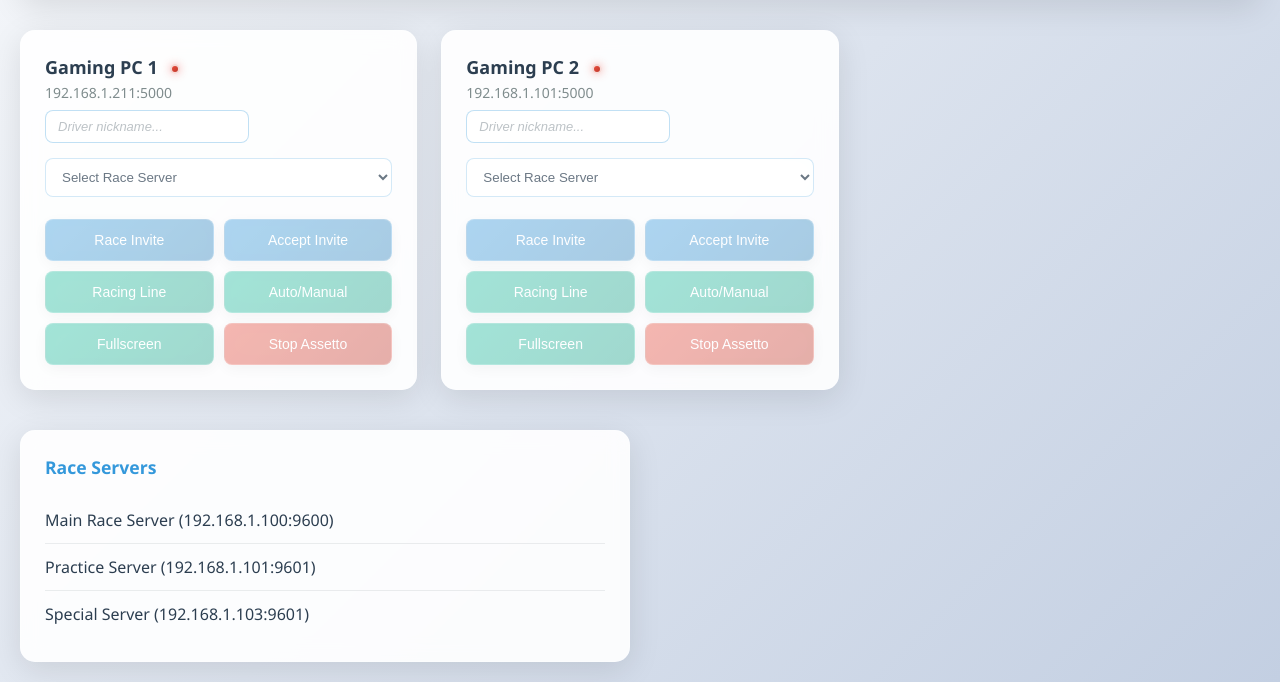
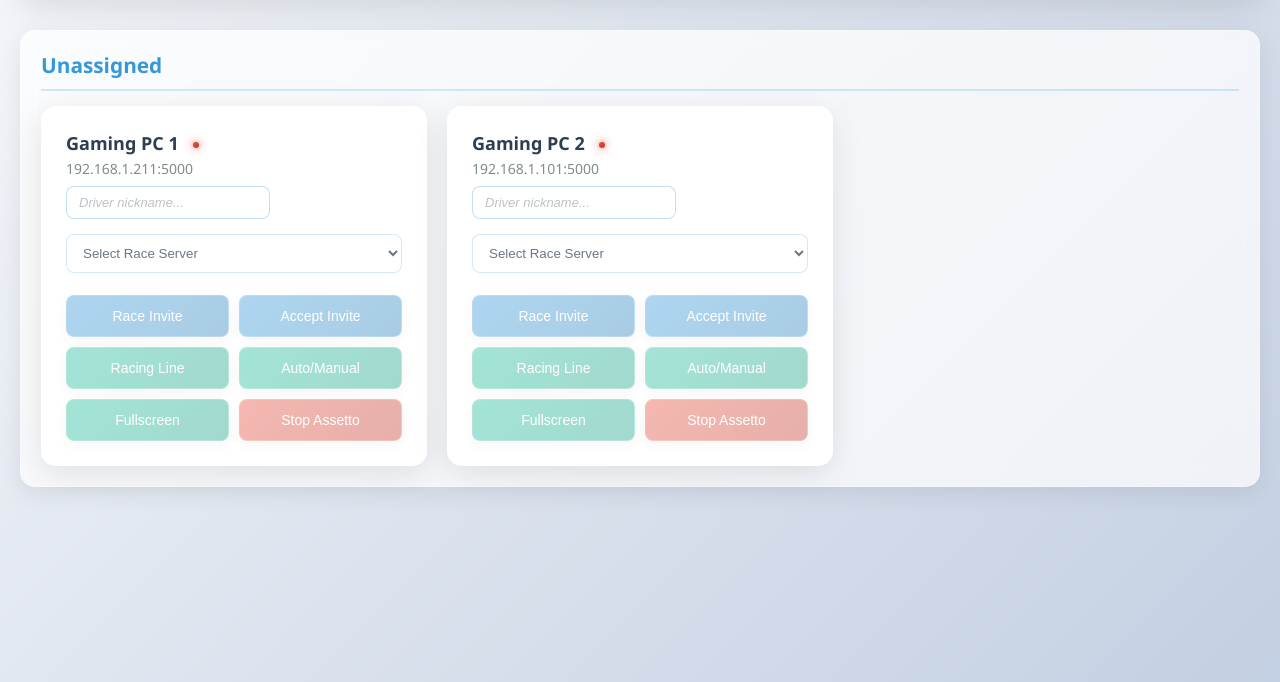
Before and after one commit to Godron629/drivr-client, a Flask app: page / in a window 1280 px wide. Shown: the part 118-800 px from the top of the page. Run offline with Flask 3, Linux system fonts and the light colour scheme.

Commit message:
group by server

```diff
--- a/dashboard/app/static/css/style.css
+++ b/dashboard/app/static/css/style.css
@@ -34,9 +34,37 @@ body {
 }
 
 #clients-container {
+    display: flex;
+    flex-direction: column;
+    gap: 30px;
+}
+
+.server-group {
+    background: rgba(255, 255, 255, 0.7);
+    border-radius: 15px;
+    padding: 20px;
+    backdrop-filter: blur(10px);
+    box-shadow: 0 6px 24px rgba(0, 0, 0, 0.08);
+    border: 1px solid rgba(255, 255, 255, 0.3);
+}
+
+.server-group-header {
+    margin-bottom: 15px;
+    padding-bottom: 10px;
+    border-bottom: 2px solid rgba(52, 152, 219, 0.2);
+}
+
+.server-group-header h3 {
+    color: #3498db;
+    font-weight: 600;
+    font-size: 1.3rem;
+    margin: 0;
+}
+
+.clients-grid {
     display: grid;
     grid-template-columns: repeat(auto-fill, minmax(350px, 1fr));
-    gap: 24px;
+    gap: 20px;
 }
 
 .client-box {
--- a/dashboard/app/static/js/dashboard.js
+++ b/dashboard/app/static/js/dashboard.js
@@ -14,7 +14,6 @@ document.addEventListener('DOMContentLoaded', async function() {
     await loadClientsConfig();
     await loadServersConfig();
     renderClients();
-    renderRaceServers();
     startHealthMonitoring();
 });
 
@@ -42,7 +41,8 @@ async function loadClientsConfig() {
             name: configClient.name,
             ip: configClient.ip,
             nickname: '',
-            status: 'unknown'
+            status: 'unknown',
+            selectedServer: null
         }));
     } catch (error) {
         console.error('Failed to load clients config:', error);
@@ -79,6 +79,15 @@ function updateNickname(clientId, nickname) {
     }
 }
 
+function updateClientServer(clientId, serverValue) {
+    const client = clients.find(c => c.id == clientId);
+    if (client) {
+        client.selectedServer = serverValue || null;
+        // Re-render to update grouping
+        renderClients();
+    }
+}
+
 
 
 
@@ -86,14 +95,67 @@ function renderClients() {
     const container = document.getElementById('clients-container');
     container.innerHTML = '';
 
+    // Group clients by selected server
+    const clientsByServer = new Map();
+
+    // Add unassigned clients
+    const unassignedClients = clients.filter(client => !client.selectedServer);
+    if (unassignedClients.length > 0) {
+        clientsByServer.set('unassigned', {
+            name: 'Unassigned',
+            clients: unassignedClients
+        });
+    }
+
+    // Group clients by their selected server
     clients.forEach(client => {
-        const clientBox = createClientBox(client);
-        container.appendChild(clientBox);
+        if (client.selectedServer) {
+            const server = raceServers.find(s => `${s.ip}:${s.port || '9600'}` === client.selectedServer);
+            if (server) {
+                const serverKey = client.selectedServer;
+                if (!clientsByServer.has(serverKey)) {
+                    clientsByServer.set(serverKey, {
+                        name: server.name,
+                        clients: []
+                    });
+                }
+                clientsByServer.get(serverKey).clients.push(client);
+            }
+        }
+    });
 
-        // Populate the server dropdown for this client
+    // Render each server group
+    clientsByServer.forEach((serverGroup, serverKey) => {
+        const serverContainer = document.createElement('div');
+        serverContainer.className = 'server-group';
+        serverContainer.id = `server-group-${serverKey}`;
+
+        const serverHeader = document.createElement('div');
+        serverHeader.className = 'server-group-header';
+        serverHeader.innerHTML = `<h3>${serverGroup.name}</h3>`;
+        serverContainer.appendChild(serverHeader);
+
+        const clientsGrid = document.createElement('div');
+        clientsGrid.className = 'clients-grid';
+
+        serverGroup.clients.forEach(client => {
+            const clientBox = createClientBox(client);
+            clientsGrid.appendChild(clientBox);
+        });
+
+        serverContainer.appendChild(clientsGrid);
+        container.appendChild(serverContainer);
+    });
+
+    // Update server selects and status indicators after rendering
+    clients.forEach(client => {
         const select = document.getElementById(`server-select-${client.id}`);
         if (select) {
             updateServerSelect(select);
+            // Set the current selection
+            if (client.selectedServer) {
+                select.value = client.selectedServer;
+            }
         }
 
         // Update status indicator
@@ -120,7 +182,7 @@ function createClientBox(client) {
     const hasServerRequiredButtons = buttons.some(btn => btn.requires_server);
     if (hasServerRequiredButtons) {
         buttonsHTML += `
-            <select id="server-select-${client.id}" class="server-select">
+            <select id="server-select-${client.id}" class="server-select" onchange="updateClientServer('${client.id}', this.value)">
                 <option value="">Select Race Server</option>
             </select>
         `;
--- a/dashboard/app/templates/index.html
+++ b/dashboard/app/templates/index.html
@@ -17,14 +17,6 @@
         </div>
     </div>
 
-    <div class="management-section">
-        <div class="add-server">
-            <h3>Race Servers</h3>
-            <div id="servers-container" class="servers-list">
-                <!-- Race servers will be dynamically generated here -->
-            </div>
-        </div>
-    </div>
 
     <script src="{{ url_for('static', filename='js/dashboard.js') }}"></script>
 </body>
```
